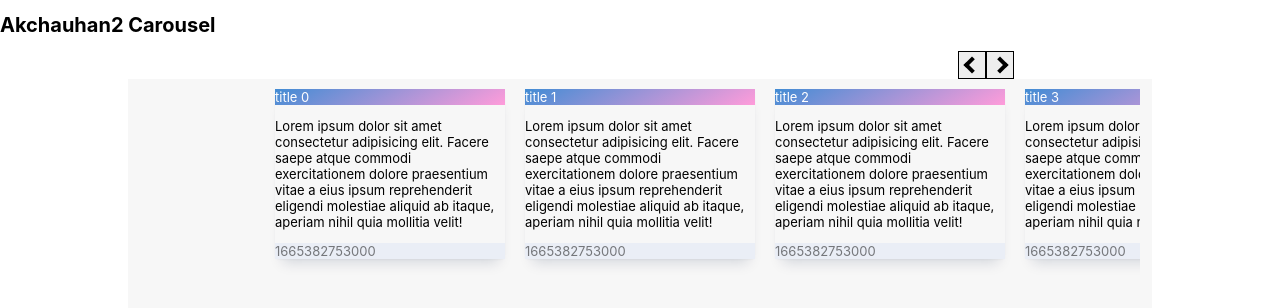
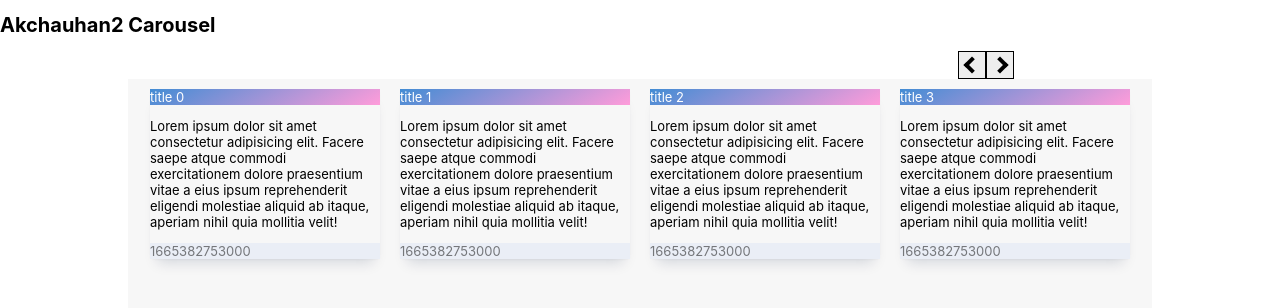
Before and after one commit to akchauhan2/akchauhan2-carousel, a React (Create React App) app: page / in a window 1280 px wide. Shown: the top 308 px of the page. Built offline with nearby package versions, Linux system fonts and the light colour scheme.

Commit message:
width
changed to 100% slide.list

```diff
--- a/src/App.scss
+++ b/src/App.scss
@@ -45,7 +45,8 @@ a {
     padding: 0;
     position: absolute;
     transform: translateX(-50%);
-    width: calc(#{($slide-count + 0.5) * $slide-width * 2});
+    width: 100%;
+    //width: calc(#{($slide-count + 0.5) * $slide-width * 2});
 }
 
 .slide-item {
```
